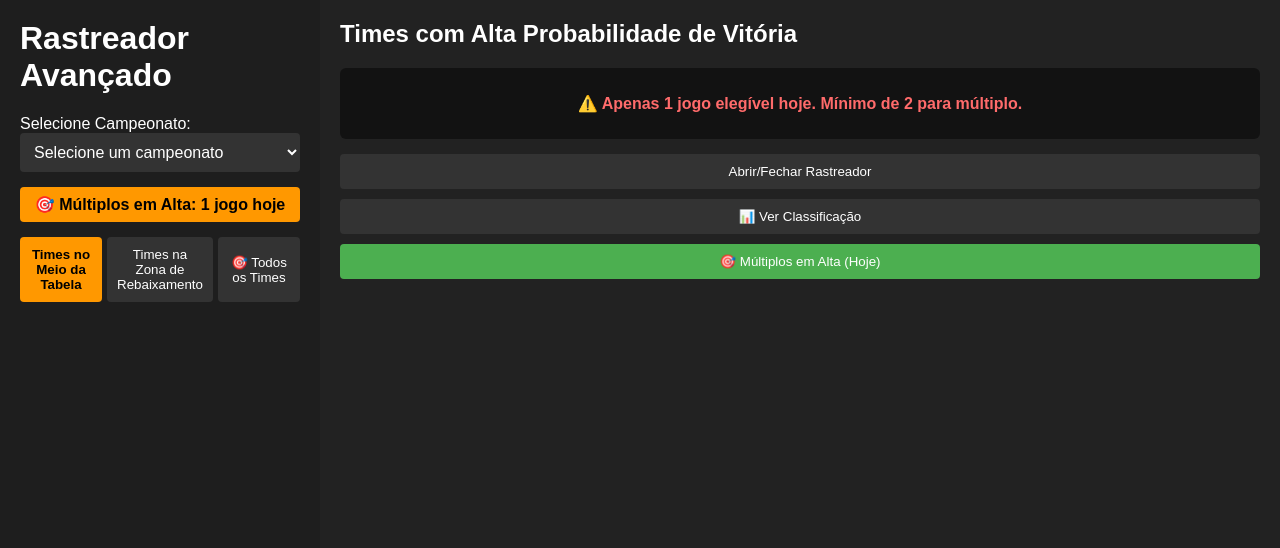
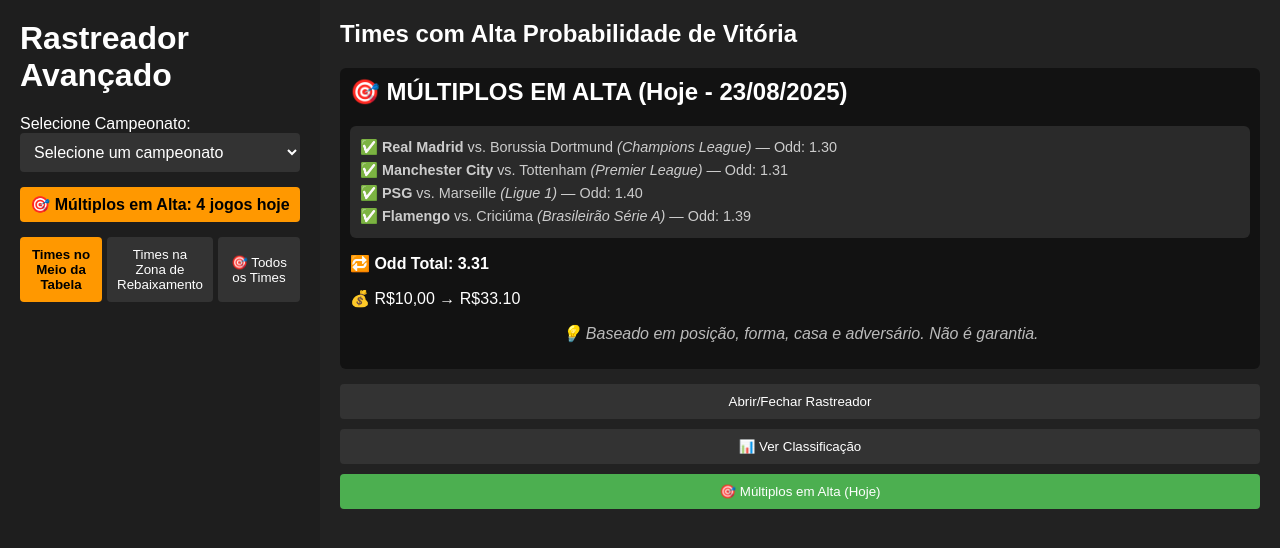
Before and after one commit to trederfrancisco-jpg/rastreador-futebol, a plain HTML site: page index.html in a window 1280 px wide. Both pictures are taken after a click on the button "🎯 Múltiplos em Alta (Hoje)". Drawn offline with Linux system fonts and the light colour scheme.

Commit message:
Update index.html

```diff
--- a/index.html
+++ b/index.html
@@ -399,7 +399,7 @@
       sidebarInfo.textContent = `Tabela: ${leagueNames[leagueId] || "Campeonato"}`;
     }
 
-    // ✅ FUNÇÃO PRINCIPAL: MÚLTIPLOS EM ALTA (HOJE) - REGRA DE G4/G5 vs. Z4 ou Meio da tabela
+    // ✅ FUNÇÃO CORRIGIDA: MÚLTIPLOS EM ALTA (HOJE) - REGRA DE G4/G5 vs. Z4 ou Meio da tabela (NÃO entra se for jogo entre fortes)
     async function showMultiples() {
       const today = DATA_DE_HOJE;
       const multiples = [];
@@ -422,14 +422,15 @@
 
             if (!d.match_date || d.match_date !== today) continue;
 
-            // ✅ NOVA REGRA: Time no G4/G5 em casa vs. Meio da tabela ou Z4
-            const isTop5 = d.position >= 2 && d.position <= 5;
+            // ✅ REGRA CORRETA: Time no G4/G5 em casa vs. Meio da tabela ou Z4 (NÃO entra se for jogo entre fortes)
+            const isTop5 = d.position >= 1 && d.position <= 5; // Inclui líder
             const isHome = d.home_away === "Casa";
             const isWeakOpponent = d.opponent_table === "Z4" || d.opponent_table === "Meio da tabela";
+            const isStrongOpponent = d.opponent_table === "Top 6" || d.opponent_table === "Top 5";
             const opponentInCrisis = d.form_opponent && d.form_opponent.includes("D");
-            const goodForm = d.last_5_summary && (d.last_5_summary.includes("3V") || d.last_5_summary.includes("4V"));
 
-            if (isTop5 && isHome && isWeakOpponent && (opponentInCrisis || goodForm)) {
+            // ✅ Só entra se for time forte em casa vs. time fraco
+            if (isTop5 && isHome && isWeakOpponent && !isStrongOpponent && opponentInCrisis) {
               multiples.push({
                 team: teamName,
                 opponent: d.next_opponent,
```
